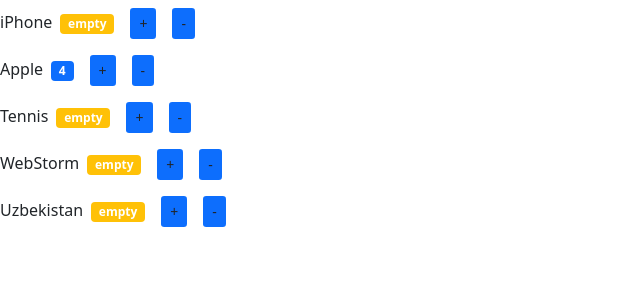
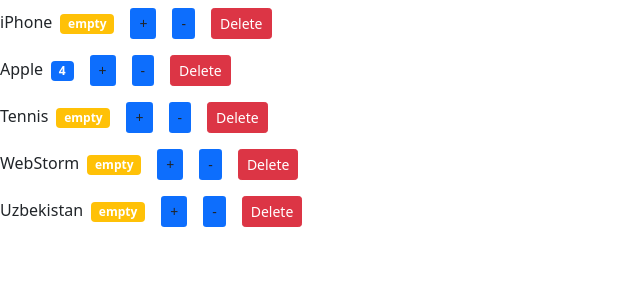
Before and after one commit to AlexConglomerate/react-app, a React (Create React App) app: page / in a window 1280 px wide. Shown: the top 300 px of the page, without its empty margins (0-640 px from the left). Built offline with nearby package versions, Linux system fonts and the light colour scheme.

Commit message:
8. Создание и обработка событий

```diff
--- a/src/components/counter.jsx
+++ b/src/components/counter.jsx
@@ -31,6 +31,9 @@
             <span className={getBadgeClasses()}>{formatValue()}</span>
             <button className='btn bg-primary btn-sm m-2' onClick={handleIncrement}>+</button>
             <button className='btn bg-primary btn-sm m-2' onClick={handleDecrement}>-</button>
+            {/*Мы не можем из дочернего компонента изменять родительский
+            Поэтому мы передаём в дочерний компонент метод, из родителького компонента*/}
+            <button className="btn btn-danger btn-sm m-2" onClick={props.onDelete}>Delete</button>
         </div>
     )
 }
--- a/src/components/countersList.jsx
+++ b/src/components/countersList.jsx
@@ -1,17 +1,24 @@
-import React from "react";
+import React, {useState} from "react";
 import Counter from "./counter";
 
 const CountersList = () => {
-    const counters = [
+    const [counters, setCounters] = useState([
         {id: 0, value: 0, name: "iPhone"},
         {id: 1, value: 4, name: "Apple"},
         {id: 2, value: 0, name: "Tennis"},
         {id: 3, value: 0, name: "WebStorm"},
         {id: 4, value: 0, name: "Uzbekistan"}
-    ]
+    ])
+    const handleDelete = () => {
+        console.log(`999`)
+
+        // setCounters([...counters, {id: 5, value: 0, name: "USA"}]) // для добавления компонента
+        // setCounters(counters.filter(i => (i.id != "3"))) // удалить третий компонент
+
+    }
     return <>
         {counters.map(count => (
-            <Counter key={count.id} value={count.value} name={count.name}>
+            <Counter key={count.id} value={count.value} name={count.name} onDelete={handleDelete}>
                 {/*<span>{count.name}</span>*/}
             </Counter>
         ))}
```
